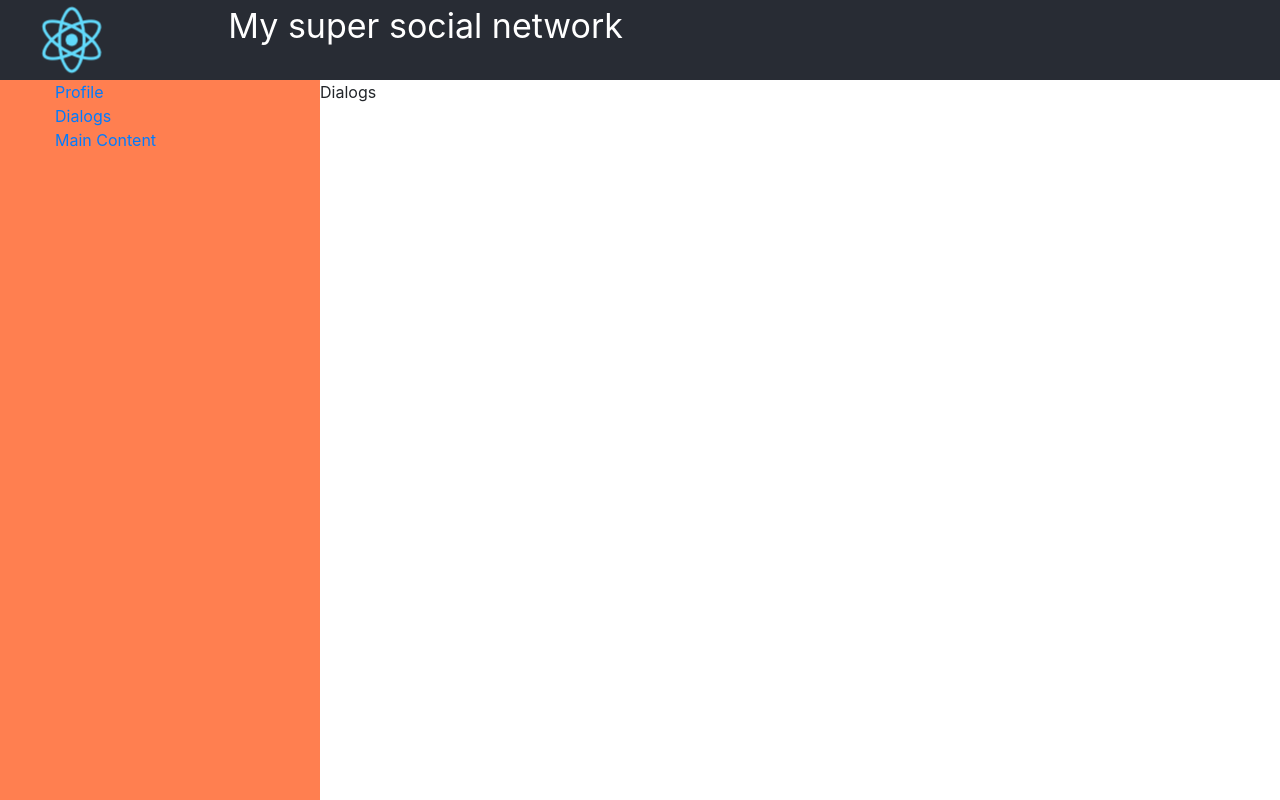
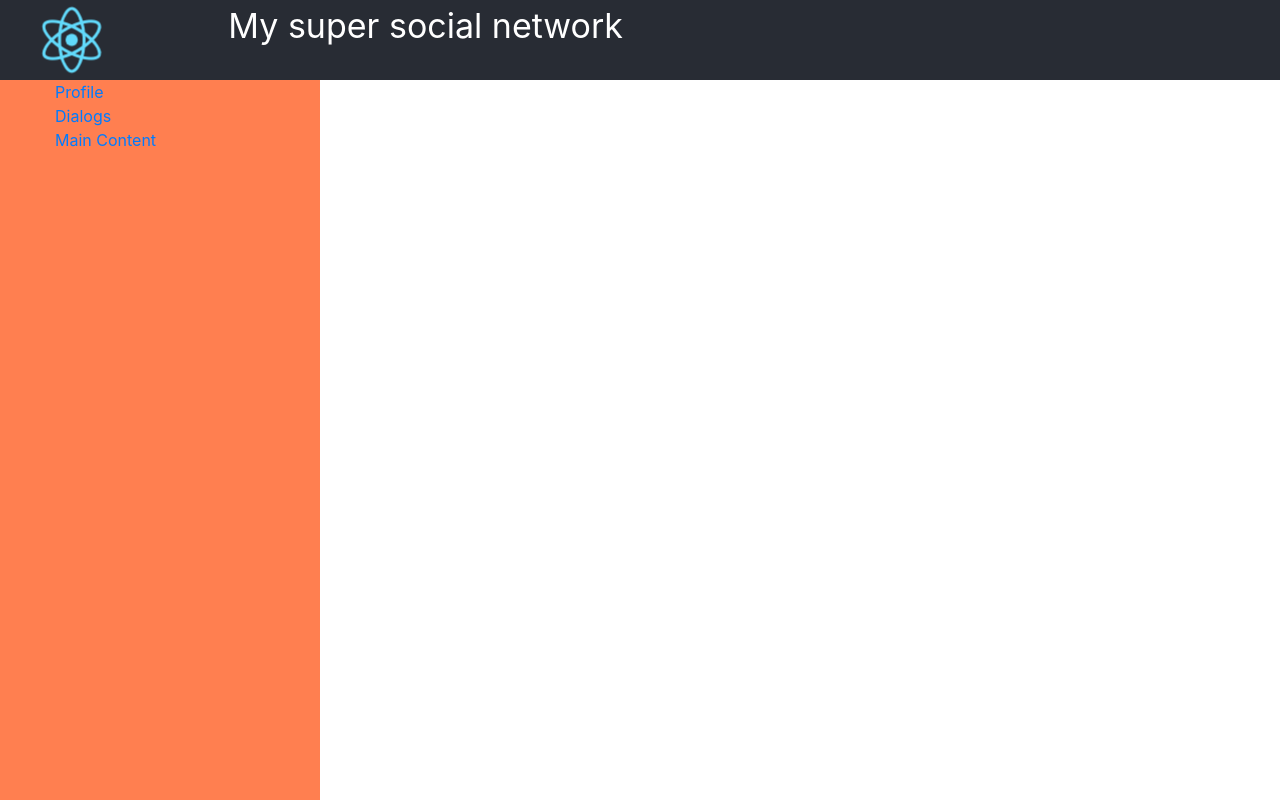
Before and after one commit to NekroMagus/react_education, a React (Create React App) app: page / in a window 1280 px wide. Built offline with nearby package versions, Linux system fonts and the light colour scheme.

Commit message:
added BrowserRouter and Route

```diff
--- a/src/App.js
+++ b/src/App.js
@@ -5,17 +5,22 @@ import Header from "./components/header/Header";
 import Navbar from "./components/navbar/Navbar";
 import Profile from "./components/profile/Profile";
 import Dialogs from "./components/dialogs/Dialogs";
+import {BrowserRouter, Route} from "react-router-dom";
 
 const App = () => {
     return (
-        <div className="container-fluid">
-            <div className="row">
-               <Header/>
-               <Navbar/>
-               {/*<Profile/>*/}
-               <Dialogs/>
+        <BrowserRouter>
+            <div className="container-fluid">
+                <div className="row">
+                    <Header/>
+                    <Navbar/>
+                    <div>
+                        <Route path="/dialogs" component={Dialogs}/>
+                        <Route path="/profile" component={Profile}/>
+                    </div>
+                </div>
             </div>
-        </div>
+        </BrowserRouter>
     );
 };
 
```
